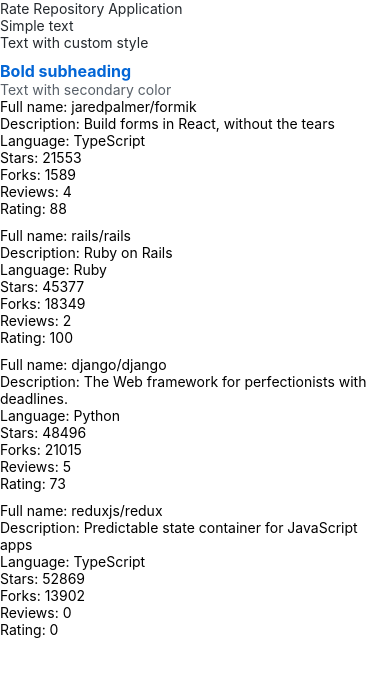
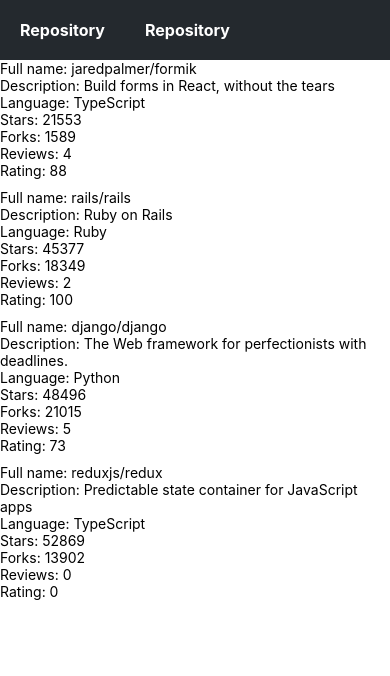
Before and after one commit to chen-luke/rate-repository-app, a React Native app: screen / in a window 390 px wide. Shown: the top 676 px of the page. Built offline with nearby package versions, Linux system fonts and the light colour scheme.

Commit message:
updated theme with appbar related values
created appbar and app bar tab components

```diff
--- /dev/null
+++ b/src/components/AppBar.jsx
@@ -0,0 +1,27 @@
+import { View, StyleSheet, Pressable } from 'react-native';
+import Constants from 'expo-constants';
+import Text from './Text';
+import theme from '../theme';
+import AppBarTab from './AppBarTab';
+
+const styles = StyleSheet.create({
+  container: {
+    paddingTop: Constants.statusBarHeight,
+    backgroundColor: theme.colors.appBarBg,
+    display: 'flex',
+    flexDirection: 'row',
+    // ...
+  },
+  // ...
+});
+
+const AppBar = () => {
+  return (
+    <View style={styles.container}>
+      <AppBarTab name={'Repository'} />
+      <AppBarTab name={'Repository'} />
+    </View>
+  );
+};
+
+export default AppBar;
--- /dev/null
+++ b/src/components/AppBarTab.jsx
@@ -0,0 +1,19 @@
+import { Pressable } from 'react-native';
+import Text from './Text';
+
+const AppBarTab = ({ name }) => {
+  return (
+    <Pressable onPress={() => console.log('pressed!')}>
+      <Text
+        style={{ padding: 20 }}
+        color={'white'}
+        fontSize={'subheading'}
+        fontWeight={'bold'}
+      >
+        {name}
+      </Text>
+    </Pressable>
+  );
+};
+
+export default AppBarTab;
--- a/src/components/Main.jsx
+++ b/src/components/Main.jsx
@@ -2,10 +2,11 @@
 import { StyleSheet, View } from 'react-native';
 import Text from './Text';
 import RepositoryList from './RepositoryList';
+import AppBar from './AppBar';
 
 const styles = StyleSheet.create({
   container: {
-    marginTop: Constants.statusBarHeight,
+    // marginTop: Constants.statusBarHeight,
     flexGrow: 1,
     flexShrink: 1,
   },
@@ -14,13 +15,7 @@
 const Main = () => {
   return (
     <View style={styles.container}>
-      <Text>Rate Repository Application</Text>
-      <Text>Simple text</Text>
-      <Text style={{ paddingBottom: 10 }}>Text with custom style</Text>
-      <Text fontWeight='bold' fontSize='subheading' color='primary'>
-        Bold subheading
-      </Text>
-      <Text color='textSecondary'>Text with secondary color</Text>
+      <AppBar />
       <RepositoryList />
     </View>
   );
--- a/src/components/Text.jsx
+++ b/src/components/Text.jsx
@@ -8,6 +8,12 @@
     fontSize: theme.fontSizes.body,
     fontFamily: theme.fonts.main,
     fontWeight: theme.fontWeights.normal,
+  },
+  colorWhite: {
+    color: theme.colors.white,
+  },
+  colorBlack: {
+    color: theme.colors.black,
   },
   colorTextSecondary: {
     color: theme.colors.textSecondary,
@@ -30,6 +36,8 @@
     color === 'primary' && styles.colorPrimary,
     fontSize === 'subheading' && styles.fontSizeSubheading,
     fontWeight === 'bold' && styles.fontWeightBold,
+    color === 'white' && styles.colorWhite,
+    color === 'black' && styles.colorBlack,
     style,
   ];
 
--- a/src/theme.js
+++ b/src/theme.js
@@ -3,6 +3,9 @@
     textPrimary: '#24292e',
     textSecondary: '#586069',
     primary: '#0366d6',
+    white: '#fff',
+    black: '#000',
+    appBarBg: '#24292e',
   },
   fontSizes: {
     body: 14,
```
